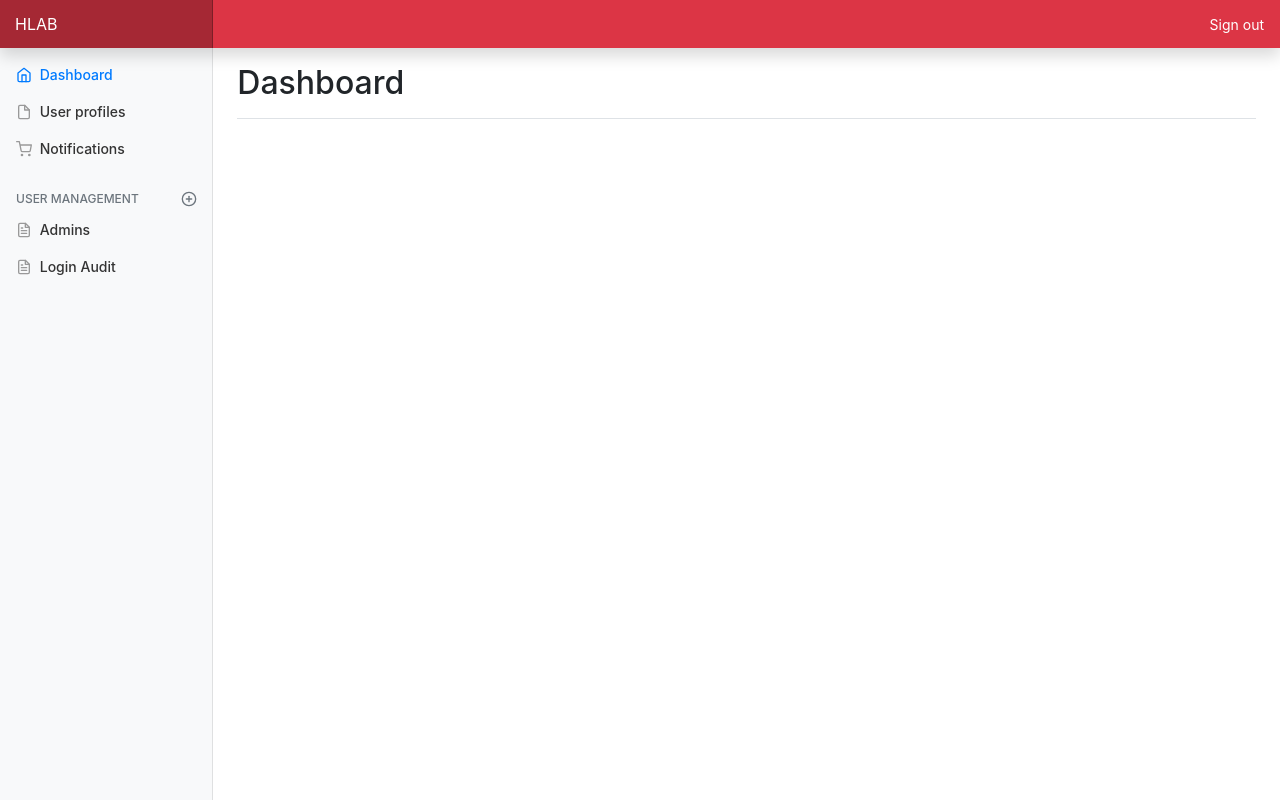
After one commit to HenryLab/Learn-Django-Authentication-System, a Django app: page /dashboard in a window 1280 px wide. The commit adds this page. Run offline with Django 3.2, Linux system fonts and the light colour scheme; some libraries are stand-ins or nearby versions.

Commit message:
Dashboard implemented successfully

```diff
--- /dev/null
+++ b/person_portfolio/static/css/styles.css
@@ -0,0 +1,106 @@
+body {
+  font-size: .875rem;
+}
+
+.feather {
+  width: 16px;
+  height: 16px;
+  vertical-align: text-bottom;
+}
+
+/*
+ * Sidebar
+ */
+
+.sidebar {
+  position: fixed;
+  top: 0;
+  bottom: 0;
+  left: 0;
+  z-index: 100; /* Behind the navbar */
+  padding: 48px 0 0; /* Height of navbar */
+  box-shadow: inset -1px 0 0 rgba(0, 0, 0, .1);
+}
+
+.sidebar-sticky {
+  position: relative;
+  top: 0;
+  height: calc(100vh - 48px);
+  padding-top: .5rem;
+  overflow-x: hidden;
+  overflow-y: auto; /* Scrollable contents if viewport is shorter than content. */
+}
+
+@supports ((position: -webkit-sticky) or (position: sticky)) {
+  .sidebar-sticky {
+    position: -webkit-sticky;
+    position: sticky;
+  }
+}
+
+.sidebar .nav-link {
+  font-weight: 500;
+  color: #333;
+}
+
+.sidebar .nav-link .feather {
+  margin-right: 4px;
+  color: #999;
+}
+
+.sidebar .nav-link.active {
+  color: #007bff;
+}
+
+.sidebar .nav-link:hover .feather,
+.sidebar .nav-link.active .feather {
+  color: inherit;
+}
+
+.sidebar-heading {
+  font-size: .75rem;
+  text-transform: uppercase;
+}
+
+/*
+ * Content
+ */
+
+[role="main"] {
+  padding-top: 133px; /* Space for fixed navbar */
+}
+
+@media (min-width: 768px) {
+  [role="main"] {
+    padding-top: 48px; /* Space for fixed navbar */
+  }
+}
+
+/*
+ * Navbar
+ */
+
+.navbar-brand {
+  padding-top: .75rem;
+  padding-bottom: .75rem;
+  font-size: 1rem;
+  background-color: rgba(0, 0, 0, .25);
+  box-shadow: inset -1px 0 0 rgba(0, 0, 0, .25);
+}
+
+.navbar .form-control {
+  padding: .75rem 1rem;
+  border-width: 0;
+  border-radius: 0;
+}
+
+.form-control-dark {
+  color: #fff;
+  background-color: rgba(255, 255, 255, .1);
+  border-color: rgba(255, 255, 255, .1);
+}
+
+.form-control-dark:focus {
+  border-color: transparent;
+  box-shadow: 0 0 0 3px rgba(255, 255, 255, .25);
+}
--- a/person_portfolio/templates/base.html
+++ b/person_portfolio/templates/base.html
@@ -8,6 +8,7 @@
 
     <!-- Bootstrap CSS -->
     <link rel="stylesheet" href="{% static 'css/bootstrap.min.css' %}"  crossorigin="anonymous">
+    <link rel="stylesheet" href="{% static 'css/styles.css' %}"  crossorigin="anonymous">
 
     <title>Django Authentication System - HLAB</title>
   </head>
--- /dev/null
+++ b/person_portfolio/templates/dashboard.html
@@ -0,0 +1,81 @@
+{% extends 'base.html' %}
+
+{% block content %}
+{#  top navbar  #}
+    <nav class="navbar navbar-light fixed-top bg-danger flex-md-nowrap p-0 shadow">
+      <a class="navbar-brand col-sm-3 col-md-2 mr-0" href="#" style="color: white">HLAB</a>
+      <ul class="navbar-nav px-3">
+        <li class="nav-item text-nowrap">
+          <a class="nav-link" href="#" style="color: white">Sign out</a>
+        </li>
+      </ul>
+    </nav>
+    {#  top navbar  #}
+
+
+
+    <div class="container-fluid">
+  <div class="row">
+
+{#   Side navbar   #}
+    <nav class="col-md-2 d-none d-md-block bg-light sidebar">
+      <div class="sidebar-sticky">
+        <ul class="nav flex-column">
+          <li class="nav-item">
+            <a class="nav-link active" href="#">
+              <svg xmlns="http://www.w3.org/2000/svg" width="24" height="24" viewBox="0 0 24 24" fill="none" stroke="currentColor" stroke-width="2" stroke-linecap="round" stroke-linejoin="round" class="feather feather-home"><path d="M3 9l9-7 9 7v11a2 2 0 0 1-2 2H5a2 2 0 0 1-2-2z"></path><polyline points="9 22 9 12 15 12 15 22"></polyline></svg>
+              Dashboard <span class="sr-only">(current)</span>
+            </a>
+          </li>
+          <li class="nav-item">
+            <a class="nav-link" href="#">
+              <svg xmlns="http://www.w3.org/2000/svg" width="24" height="24" viewBox="0 0 24 24" fill="none" stroke="currentColor" stroke-width="2" stroke-linecap="round" stroke-linejoin="round" class="feather feather-file"><path d="M13 2H6a2 2 0 0 0-2 2v16a2 2 0 0 0 2 2h12a2 2 0 0 0 2-2V9z"></path><polyline points="13 2 13 9 20 9"></polyline></svg>
+              User profiles
+            </a>
+          </li>
+          <li class="nav-item">
+            <a class="nav-link" href="#">
+              <svg xmlns="http://www.w3.org/2000/svg" width="24" height="24" viewBox="0 0 24 24" fill="none" stroke="currentColor" stroke-width="2" stroke-linecap="round" stroke-linejoin="round" class="feather feather-shopping-cart"><circle cx="9" cy="21" r="1"></circle><circle cx="20" cy="21" r="1"></circle><path d="M1 1h4l2.68 13.39a2 2 0 0 0 2 1.61h9.72a2 2 0 0 0 2-1.61L23 6H6"></path></svg>
+              Notifications
+            </a>
+          </li>
+        </ul>
+
+        <h6 class="sidebar-heading d-flex justify-content-between align-items-center px-3 mt-4 mb-1 text-muted">
+          <span>User Management</span>
+          <a class="d-flex align-items-center text-muted" href="#">
+            <svg xmlns="http://www.w3.org/2000/svg" width="24" height="24" viewBox="0 0 24 24" fill="none" stroke="currentColor" stroke-width="2" stroke-linecap="round" stroke-linejoin="round" class="feather feather-plus-circle"><circle cx="12" cy="12" r="10"></circle><line x1="12" y1="8" x2="12" y2="16"></line><line x1="8" y1="12" x2="16" y2="12"></line></svg>
+          </a>
+        </h6>
+        <ul class="nav flex-column mb-2">
+          <li class="nav-item">
+            <a class="nav-link" href="#">
+              <svg xmlns="http://www.w3.org/2000/svg" width="24" height="24" viewBox="0 0 24 24" fill="none" stroke="currentColor" stroke-width="2" stroke-linecap="round" stroke-linejoin="round" class="feather feather-file-text"><path d="M14 2H6a2 2 0 0 0-2 2v16a2 2 0 0 0 2 2h12a2 2 0 0 0 2-2V8z"></path><polyline points="14 2 14 8 20 8"></polyline><line x1="16" y1="13" x2="8" y2="13"></line><line x1="16" y1="17" x2="8" y2="17"></line><polyline points="10 9 9 9 8 9"></polyline></svg>
+              Admins
+            </a>
+          </li>
+          <li class="nav-item">
+            <a class="nav-link" href="#">
+              <svg xmlns="http://www.w3.org/2000/svg" width="24" height="24" viewBox="0 0 24 24" fill="none" stroke="currentColor" stroke-width="2" stroke-linecap="round" stroke-linejoin="round" class="feather feather-file-text"><path d="M14 2H6a2 2 0 0 0-2 2v16a2 2 0 0 0 2 2h12a2 2 0 0 0 2-2V8z"></path><polyline points="14 2 14 8 20 8"></polyline><line x1="16" y1="13" x2="8" y2="13"></line><line x1="16" y1="17" x2="8" y2="17"></line><polyline points="10 9 9 9 8 9"></polyline></svg>
+              Login Audit
+            </a>
+          </li>
+        </ul>
+      </div>
+    </nav>
+
+{#  end of sidenavbar    #}
+
+    <main role="main" class="col-md-9 ml-sm-auto col-lg-10 px-4"><div class="chartjs-size-monitor" style="position: absolute; left: 0px; top: 0px; right: 0px; bottom: 0px; overflow: hidden; pointer-events: none; visibility: hidden; z-index: -1;"><div class="chartjs-size-monitor-expand" style="position:absolute;left:0;top:0;right:0;bottom:0;overflow:hidden;pointer-events:none;visibility:hidden;z-index:-1;"><div style="position:absolute;width:1000000px;height:1000000px;left:0;top:0"></div></div><div class="chartjs-size-monitor-shrink" style="position:absolute;left:0;top:0;right:0;bottom:0;overflow:hidden;pointer-events:none;visibility:hidden;z-index:-1;"><div style="position:absolute;width:200%;height:200%;left:0; top:0"></div></div></div>
+      <div class="d-flex justify-content-between flex-wrap flex-md-nowrap align-items-center pt-3 pb-2 mb-3 border-bottom">
+        <h1 class="h2">Dashboard</h1>
+      </div>
+
+
+    </main>
+  </div>
+</div>
+
+
+
+{% endblock %}
--- a/person_portfolio/urls.py
+++ b/person_portfolio/urls.py
@@ -4,4 +4,5 @@ from . import views
 
 urlpatterns = [
     path('', views.sign_up, name='user_sign'),
+    path('dashboard', views.user_dashboard, name='user_dashboard')
 ]
--- a/person_portfolio/views.py
+++ b/person_portfolio/views.py
@@ -17,3 +17,7 @@ def sign_up(request):
     else:
         form = UserCreationForm()
     return render(request, 'register.html', {'form': form})
+
+
+def user_dashboard(request):
+    return render(request, 'dashboard.html')
```
